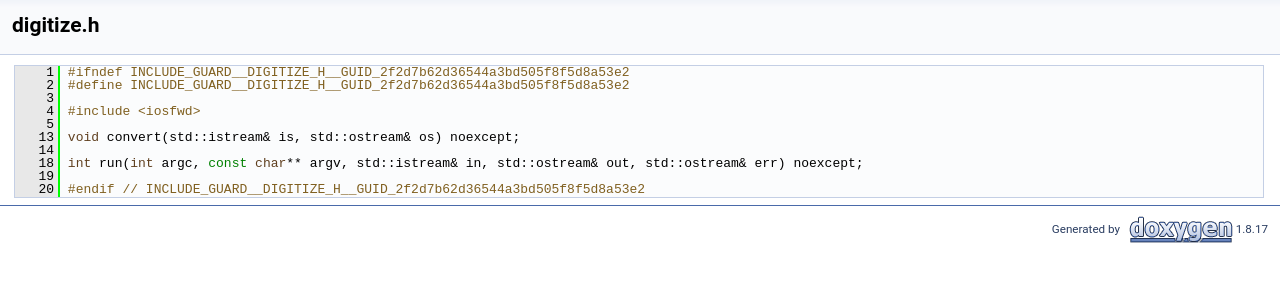
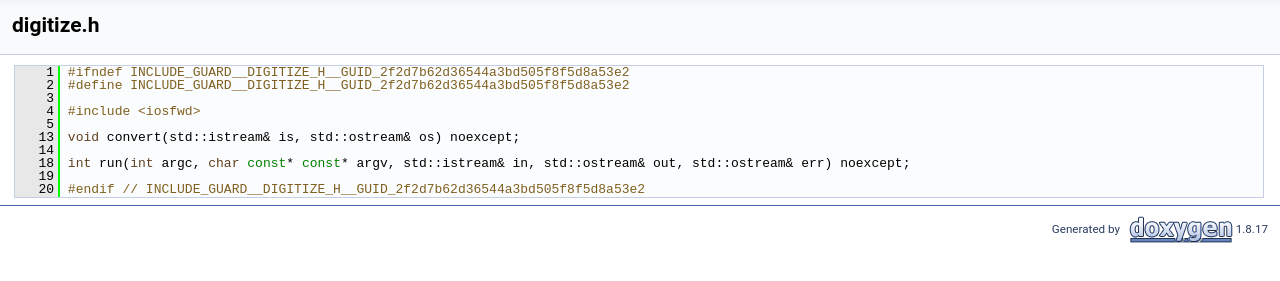
Before and after one commit to daduraro/words2digits, a plain HTML site: page digitize_8h_source.html in a window 1280 px wide. Shown: the part 129-410 px from the top of the page. Drawn offline with Linux system fonts and the light colour scheme.

Commit message:
Minor fix

```diff
--- a/digitize_8h_source.html
+++ b/digitize_8h_source.html
@@ -77,7 +77,7 @@ $(function() {
 <div class="line"><a name="l00005"></a><span class="lineno">    5</span>&#160; </div>
 <div class="line"><a name="l00013"></a><span class="lineno">   13</span>&#160;<span class="keywordtype">void</span> convert(std::istream&amp; is, std::ostream&amp; os) noexcept;</div>
 <div class="line"><a name="l00014"></a><span class="lineno">   14</span>&#160; </div>
-<div class="line"><a name="l00018"></a><span class="lineno">   18</span>&#160;<span class="keywordtype">int</span> run(<span class="keywordtype">int</span> argc, <span class="keyword">const</span> <span class="keywordtype">char</span>** argv, std::istream&amp; in, std::ostream&amp; out, std::ostream&amp; err) noexcept;</div>
+<div class="line"><a name="l00018"></a><span class="lineno">   18</span>&#160;<span class="keywordtype">int</span> run(<span class="keywordtype">int</span> argc, <span class="keywordtype">char</span> <span class="keyword">const</span>* <span class="keyword">const</span>* argv, std::istream&amp; in, std::ostream&amp; out, std::ostream&amp; err) noexcept;</div>
 <div class="line"><a name="l00019"></a><span class="lineno">   19</span>&#160; </div>
 <div class="line"><a name="l00020"></a><span class="lineno">   20</span>&#160;<span class="preprocessor">#endif // INCLUDE_GUARD__DIGITIZE_H__GUID_2f2d7b62d36544a3bd505f8f5d8a53e2</span></div>
 </div><!-- fragment --></div><!-- contents -->
```
